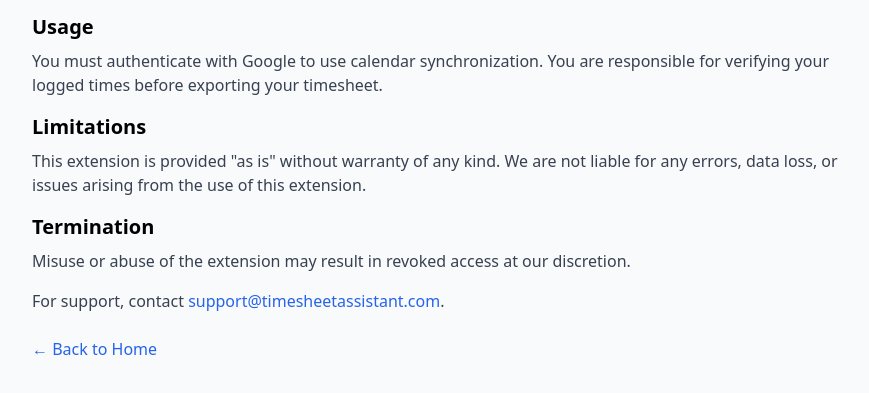
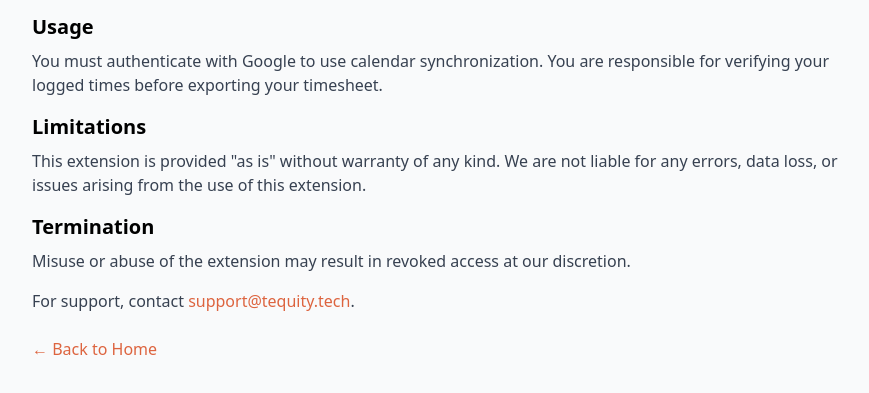
Before and after one commit to Meenakshi-710/timesheet-extension-pages, a plain HTML site: page terms.html in a window 1280 px wide. Shown: the part 111-504 px from the top of the page, without its empty margins (192-1061 px from the left). Drawn offline with nearby package versions, Linux system fonts and the light colour scheme.

Commit message:
Update terms.html

```diff
--- a/terms.html
+++ b/terms.html
@@ -28,9 +28,9 @@
     </p>
     <p class="text-gray-700">
       For support, contact
-      <a href="mailto:support@timesheetassistant.com" class="text-blue-600">support@timesheetassistant.com</a>.
+      <a href="mailto:support@tequity.tech" class="text-[#DD643F]">support@tequity.tech</a>.
     </p>
-    <p class="mt-6"><a href="index.html" class="text-blue-600">← Back to Home</a></p>
+    <p class="mt-6"><a href="index.html" class="text-[#DD643F]">← Back to Home</a></p>
   </div>
 </body>
 </html>
```
